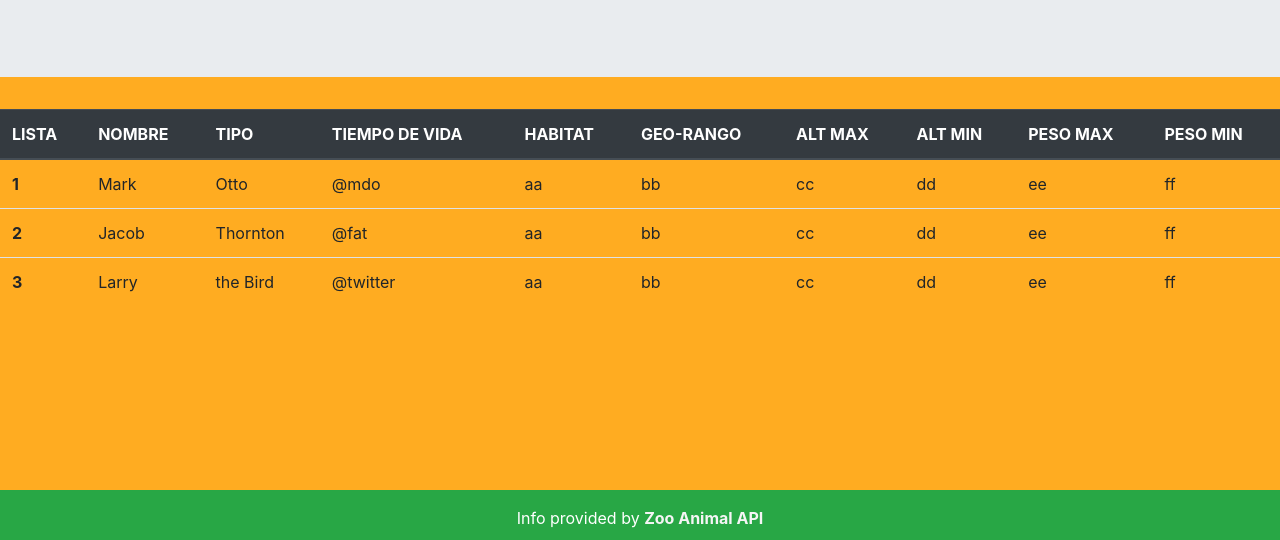
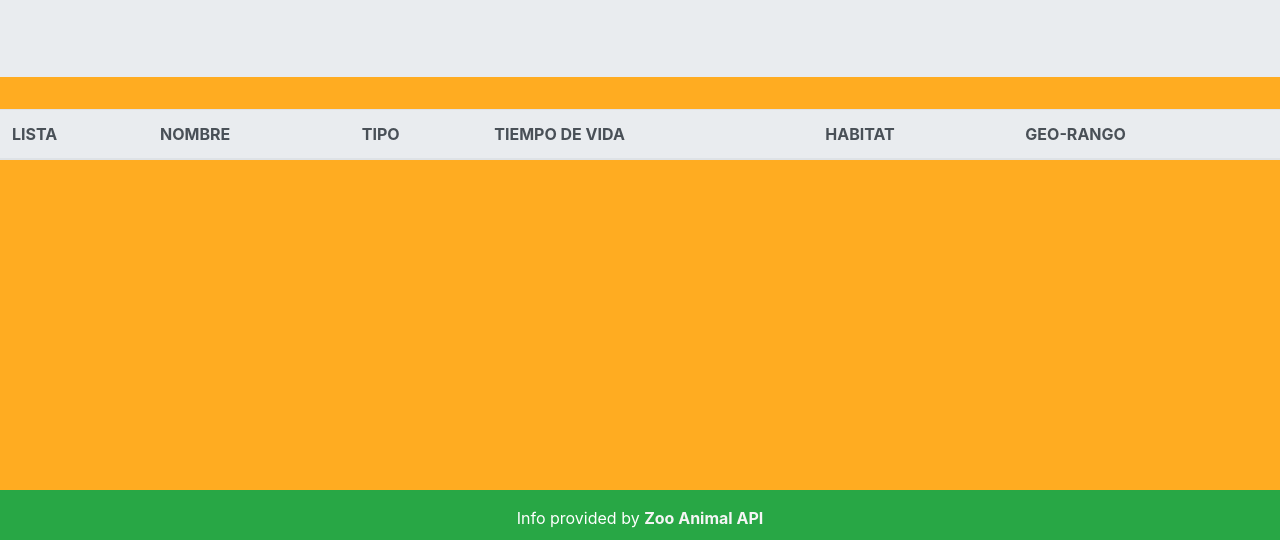
Before and after one commit to chiliwis/Proyecto3_dashboard, a plain HTML site: page index.html in a window 1280 px wide. Shown: the part 260-800 px from the top of the page. Drawn offline with nearby package versions, Linux system fonts and the light colour scheme.

Commit message:
no carga datos

```diff
--- a/index.html
+++ b/index.html
@@ -37,58 +37,21 @@
         <p class="lead">AQUI VAN A IR LAS GRAFICAS</p>
       </div>
     </div>
+
+
     <table class="table">
-        <thead class="thead-dark">
+      <thead class="thead-light">
         <tr>
-            <th scope="col">LISTA</th>
-            <th scope="col">NOMBRE</th>
-            <th scope="col">TIPO</th>
-            <th scope="col">TIEMPO DE VIDA</th>
-            <th scope="col">HABITAT</th>
-            <th scope="col">GEO-RANGO</th>
-            <th scope="col">ALT MAX</th>
-            <th scope="col">ALT MIN</th>
-            <th scope="col">PESO MAX</th>
-            <th scope="col">PESO MIN</th>
+          <th>LISTA</th>
+          <th>NOMBRE</th>
+          <th>TIPO</th>
+          <th>TIEMPO DE VIDA</th>
+          <th>HABITAT</th>
+          <th>GEO-RANGO</th>
+
         </tr>
       </thead>
-        <tbody>
-          <tr>
-            <th scope="row">1</th>
-            <td>Mark</td>
-            <td>Otto</td>
-            <td>@mdo</td>
-            <td>aa</td>
-            <td>bb</td>
-            <td>cc</td>
-            <td>dd</td>
-            <td>ee</td>
-            <td>ff</td>
-          </tr>
-          <tr>
-            <th scope="row">2</th>
-            <td>Jacob</td>
-            <td>Thornton</td>
-            <td>@fat</td>
-            <td>aa</td>
-            <td>bb</td>
-            <td>cc</td>
-            <td>dd</td>
-            <td>ee</td>
-            <td>ff</td>
-          </tr>
-          <tr>
-            <th scope="row">3</th>
-            <td>Larry</td>
-            <td>the Bird</td>
-            <td>@twitter</td>
-            <td>aa</td>
-            <td>bb</td>
-            <td>cc</td>
-            <td>dd</td>
-            <td>ee</td>
-            <td>ff</td>
-          </tr>
+      <tbody id="tblAnimales">
       </tbody>
     </table>
   </div>
```
Lines whose indentation alone changed are shown as unchanged.
